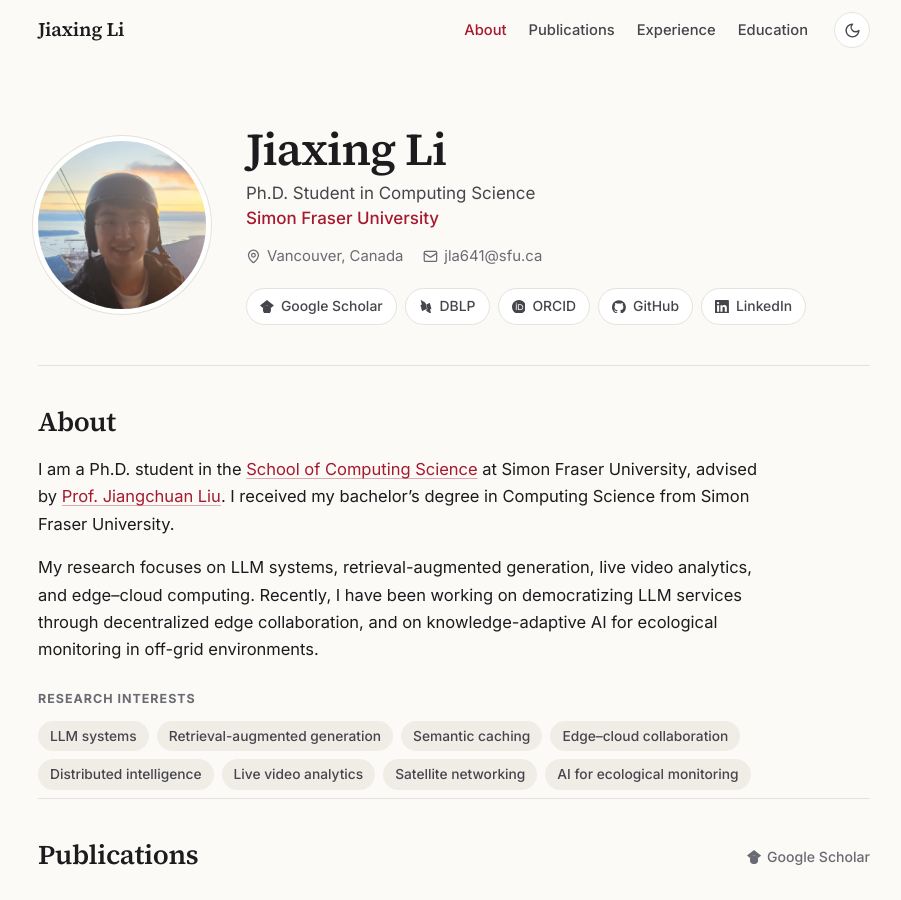
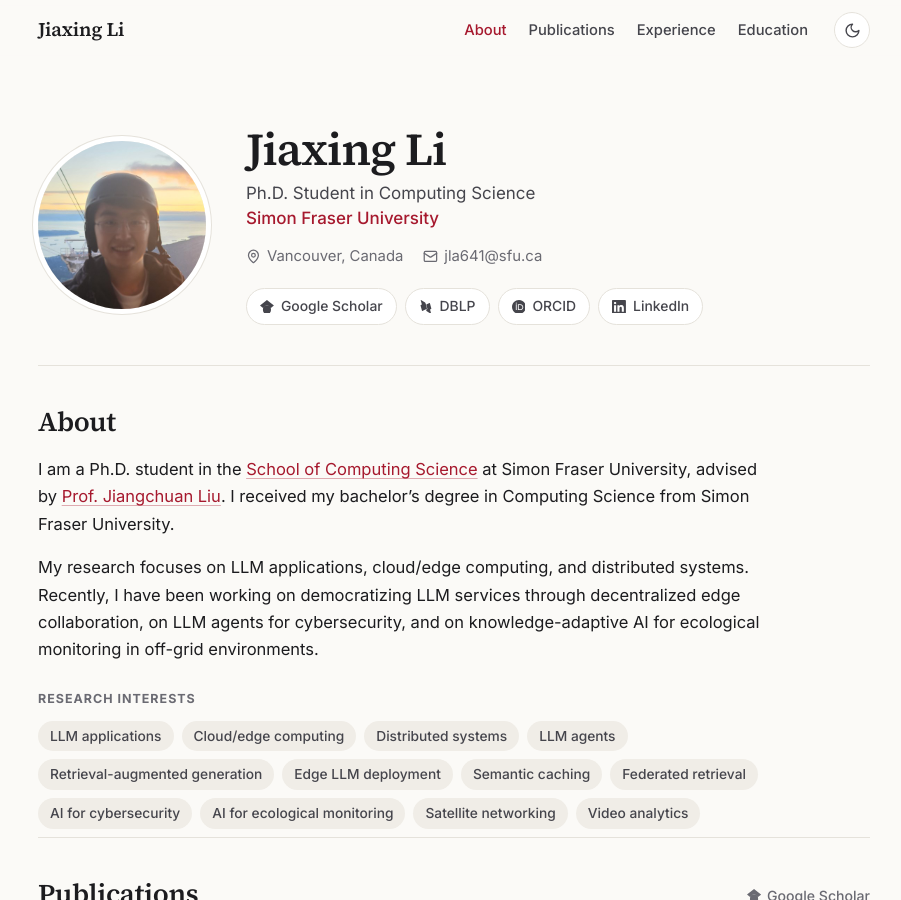
Before and after one commit to JiaxingLi-SFU/JiaxingLi-SFU.github.io, a Jekyll site: the page built from index.md, in a window 1280 px wide and 900 px high. Shown: the whole window, without its empty margins (186-1087 px from the left). Built offline with Jekyll 4.4.1, drawn with Linux system fonts in a browser that asks for light colours; some of the changed text lies outside the part shown.

Commit message:
Update research interests and education; remove GitHub link
- Frame research as LLM applications, cloud/edge computing, and distributed systems
- List more research interests, ordered from core to peripheral topics
- Add Fraser International College to education
- Remove the GitHub profile link

Co-Authored-By: Claude Opus 5.5 <noreply@anthropic.com>
Claude-Session: https://claude.ai/code/session_0193679TpAPSb23k6vAr88pu

```diff
--- a/_config.yml
+++ b/_config.yml
@@ -2,7 +2,7 @@
 # Restart `jekyll serve` after editing this file; it is not reloaded automatically.
 
 title: "Jiaxing Li"
-description: "Ph.D. student in Computing Science at Simon Fraser University, working on LLM systems, retrieval-augmented generation, live video analytics, and edge-cloud computing."
+description: "Ph.D. student in Computing Science at Simon Fraser University, working on LLM applications, cloud/edge computing, and distributed systems."
 url: "https://jiaxingli-sfu.github.io"
 baseurl: "/JiaxingLi_Personal_Page"
 repository: "JiaxingLi-SFU/JiaxingLi_Personal_Page"
@@ -31,9 +31,6 @@ author:
     - name: "ORCID"
       icon: "orcid"
       url: "https://orcid.org/0009-0006-4845-3270"
-    - name: "GitHub"
-      icon: "github"
-      url: "https://github.com/JiaxingLi-SFU"
     - name: "LinkedIn"
       icon: "linkedin"
       url: "https://www.linkedin.com/in/jiaxing-li-5b5b7924a"
--- a/_data/education.yml
+++ b/_data/education.yml
@@ -8,3 +8,7 @@
 - period: "2020.01 – 2023.08"
   degree: "Bachelor's Degree in Computing Science"
   school: "Simon Fraser University, Vancouver, Canada"
+
+- period: "2018.09 – 2019.12"
+  degree: "Bachelor of Science, Computer Science"
+  school: "Fraser International College, Vancouver, Canada"
--- a/index.md
+++ b/index.md
@@ -4,17 +4,22 @@ permalink: /
 redirect_from:
   - /about/
   - /about.html
+# Ordered from core to more peripheral topics.
 interests:
-  - LLM systems
+  - LLM applications
+  - Cloud/edge computing
+  - Distributed systems
+  - LLM agents
   - Retrieval-augmented generation
+  - Edge LLM deployment
   - Semantic caching
-  - Edge–cloud collaboration
-  - Distributed intelligence
-  - Live video analytics
+  - Federated retrieval
+  - AI for cybersecurity
+  - AI for ecological monitoring
   - Satellite networking
-  - AI for ecological monitoring
+  - Video analytics
 ---
 
 I am a Ph.D. student in the [School of Computing Science](https://www.sfu.ca/computing.html) at Simon Fraser University, advised by [Prof. Jiangchuan Liu](https://www.cs.sfu.ca/~jcliu/). I received my bachelor's degree in Computing Science from Simon Fraser University.
 
-My research focuses on LLM systems, retrieval-augmented generation, live video analytics, and edge–cloud computing. Recently, I have been working on democratizing LLM services through decentralized edge collaboration, and on knowledge-adaptive AI for ecological monitoring in off-grid environments.
+My research focuses on LLM applications, cloud/edge computing, and distributed systems. Recently, I have been working on democratizing LLM services through decentralized edge collaboration, on LLM agents for cybersecurity, and on knowledge-adaptive AI for ecological monitoring in off-grid environments.
```
